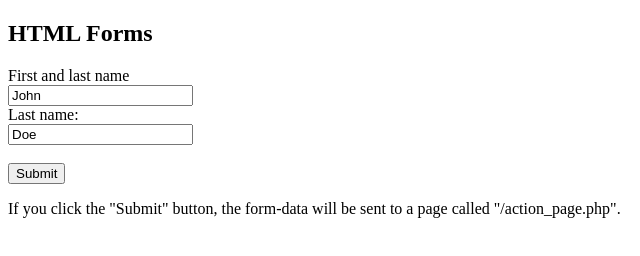
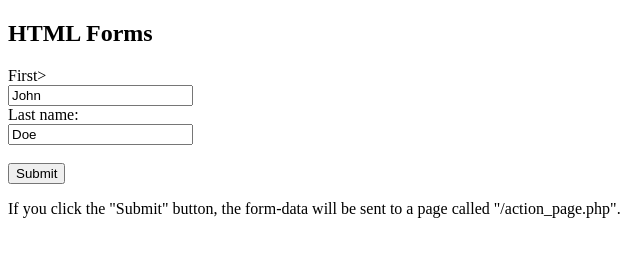
Before and after one commit to suryasurya050719/workspace, a plain HTML site: page index.html in a window 1280 px wide. Shown: the full height of the page, 0-640 px from the left. Drawn offline with Linux system fonts and the light colour scheme.

Commit message:
initial commit

```diff
--- a/index.html
+++ b/index.html
@@ -4,7 +4,7 @@
     <h2>HTML Forms</h2>
 
     <form action="/action_page.php">
-      <label for="fname">First and last name</label><br />
+      <label for="fname">First><br />
       <input type="text" id="fname" name="fname" value="John" /><br />
       <label for="lname">Last name:</label><br />
       <input type="text" id="lname" name="lname" value="Doe" /><br /><br />
```
